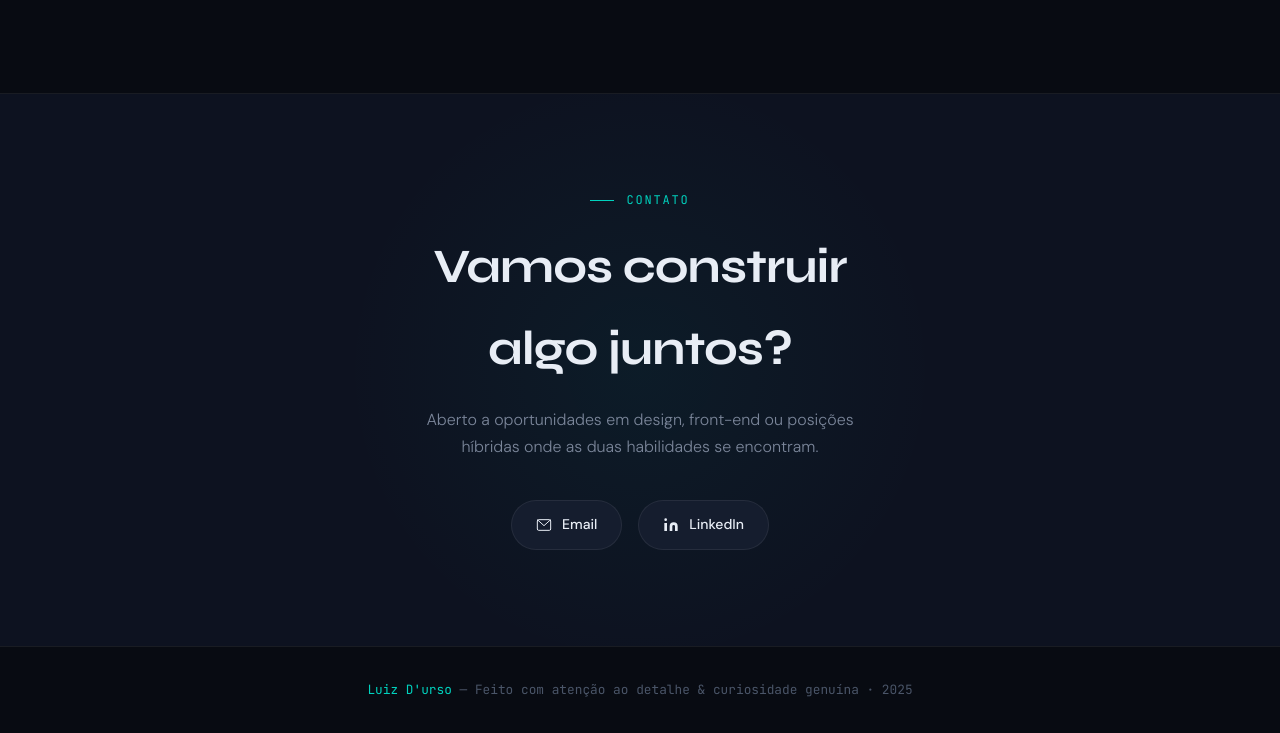
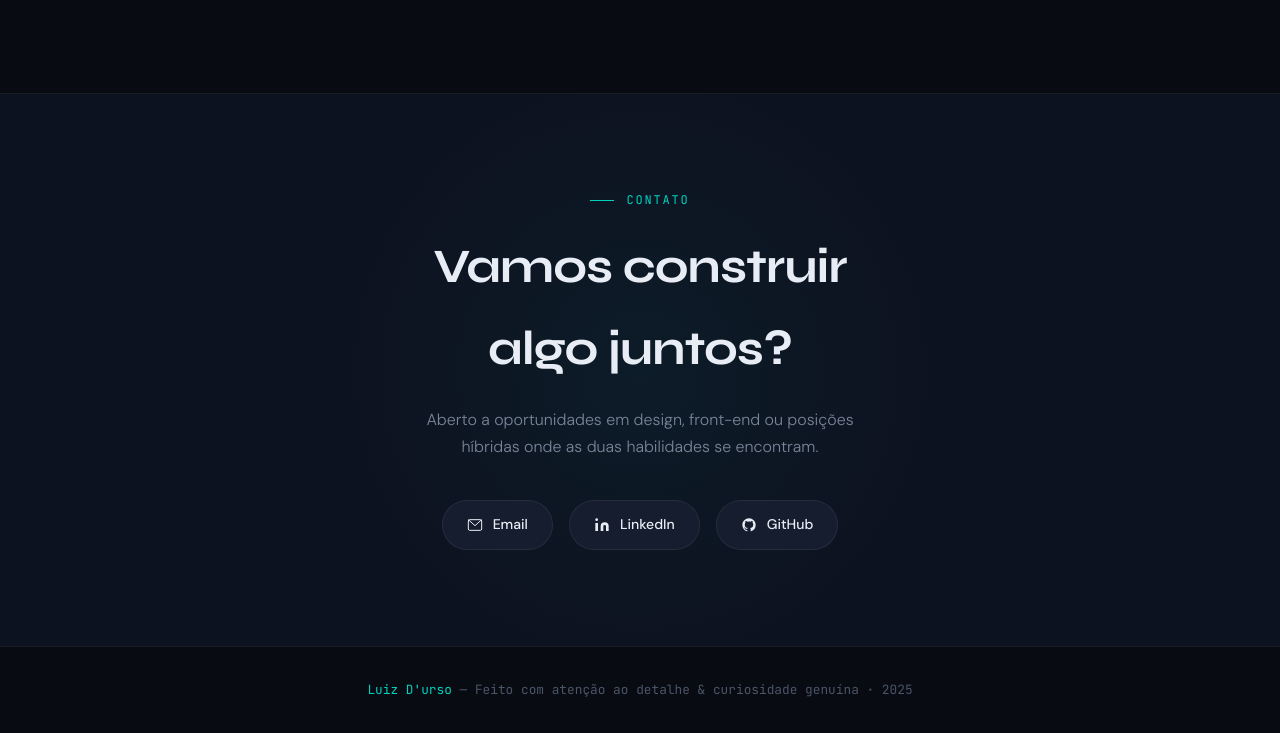
Before and after one commit to LuizDurso/Luiz_Durso, a plain HTML site: page index.html in a window 1280 px wide. Shown: the part 7057-7790 px from the top of the page. Drawn offline with Linux system fonts and the light colour scheme.

Commit message:
Update index.html

```diff
--- a/index.html
+++ b/index.html
@@ -367,10 +367,10 @@
       <svg viewBox="0 0 24 24" fill="currentColor"><path d="M16 8a6 6 0 016 6v7h-4v-7a2 2 0 00-2-2 2 2 0 00-2 2v7h-4v-7a6 6 0 016-6zM2 9h4v12H2zm2-3a2 2 0 110-4 2 2 0 010 4z"/></svg>
       LinkedIn
     </a>
-    <!--<a href="https://github.com/luizdurso" target="_blank" class="contact-link">
+    <a href="https://github.com/luizdurso" target="_blank" class="contact-link">
       <svg viewBox="0 0 24 24" fill="currentColor"><path fill-rule="evenodd" d="M12 2C6.477 2 2 6.484 2 12.017c0 4.425 2.865 8.18 6.839 9.504.5.092.682-.217.682-.483 0-.237-.008-.868-.013-1.703-2.782.605-3.369-1.343-3.369-1.343-.454-1.158-1.11-1.466-1.11-1.466-.908-.62.069-.608.069-.608 1.003.07 1.531 1.032 1.531 1.032.892 1.53 2.341 1.088 2.91.832.092-.647.35-1.088.636-1.338-2.22-.253-4.555-1.113-4.555-4.951 0-1.093.39-1.988 1.029-2.688-.103-.253-.446-1.272.098-2.65 0 0 .84-.27 2.75 1.026A9.564 9.564 0 0112 6.844c.85.004 1.705.115 2.504.337 1.909-1.296 2.747-1.027 2.747-1.027.546 1.379.202 2.398.1 2.651.64.7 1.028 1.595 1.028 2.688 0 3.848-2.339 4.695-4.566 4.943.359.309.678.92.678 1.855 0 1.338-.012 2.419-.012 2.747 0 .268.18.58.688.482A10.019 10.019 0 0022 12.017C22 6.484 17.522 2 12 2z"/></svg>
       GitHub
-    </a> -->
+    </a>
     <!-- <a href="https://behance.net/luizdurso" target="_blank" class="contact-link">
       <svg viewBox="0 0 24 24" fill="currentColor"><path d="M7.799 5.698c.589 0 1.12.051 1.606.156.482.102.898.27 1.24.508.34.237.604.549.789.939.182.387.273.855.273 1.4 0 .6-.136 1.1-.408 1.502-.27.4-.669.73-1.194.986.72.211 1.261.588 1.621 1.13.358.54.538 1.192.538 1.955 0 .596-.112 1.11-.337 1.543a3.19 3.19 0 01-.927 1.104 4.126 4.126 0 01-1.358.666 5.898 5.898 0 01-1.619.219H2V5.698h5.799zm-.354 4.832c.47 0 .856-.114 1.158-.34.3-.228.449-.583.449-1.064 0-.27-.049-.494-.147-.671a1.099 1.099 0 00-.394-.42 1.67 1.67 0 00-.575-.22 3.35 3.35 0 00-.689-.068H4.709v2.783h2.736zm.14 5.084c.267 0 .521-.027.76-.08.24-.054.453-.145.636-.274.184-.13.332-.305.443-.525.111-.22.167-.497.167-.83 0-.66-.186-1.133-.557-1.42-.37-.285-.865-.428-1.482-.428H4.709v3.557h2.876zm9.378 1.17c.37.362.904.543 1.604.543.499 0 .929-.126 1.287-.376.357-.25.576-.515.658-.793h2.115c-.338 1.05-.857 1.8-1.557 2.25-.7.449-1.547.674-2.543.674-.69 0-1.311-.111-1.862-.332a4.097 4.097 0 01-1.402-.944 4.138 4.138 0 01-.888-1.463c-.207-.566-.31-1.19-.31-1.871 0-.659.107-1.273.32-1.842a4.3 4.3 0 01.909-1.473 4.14 4.14 0 011.4-.974 4.54 4.54 0 011.793-.348c.733 0 1.374.143 1.924.428.548.285.996.67 1.344 1.155.347.484.596 1.033.744 1.647.148.614.2 1.258.152 1.93h-6.315c.033.783.272 1.367.627 1.789zm2.75-4.726c-.293-.322-.766-.484-1.418-.484-.413 0-.755.07-1.025.21a2.06 2.06 0 00-.656.532 1.96 1.96 0 00-.35.686 3.37 3.37 0 00-.115.716h4.14c-.108-.697-.283-1.338-.576-1.66zm-3.532-5.21h4.885v1.18h-4.885v-1.18z"/></svg>
       Behance
```
